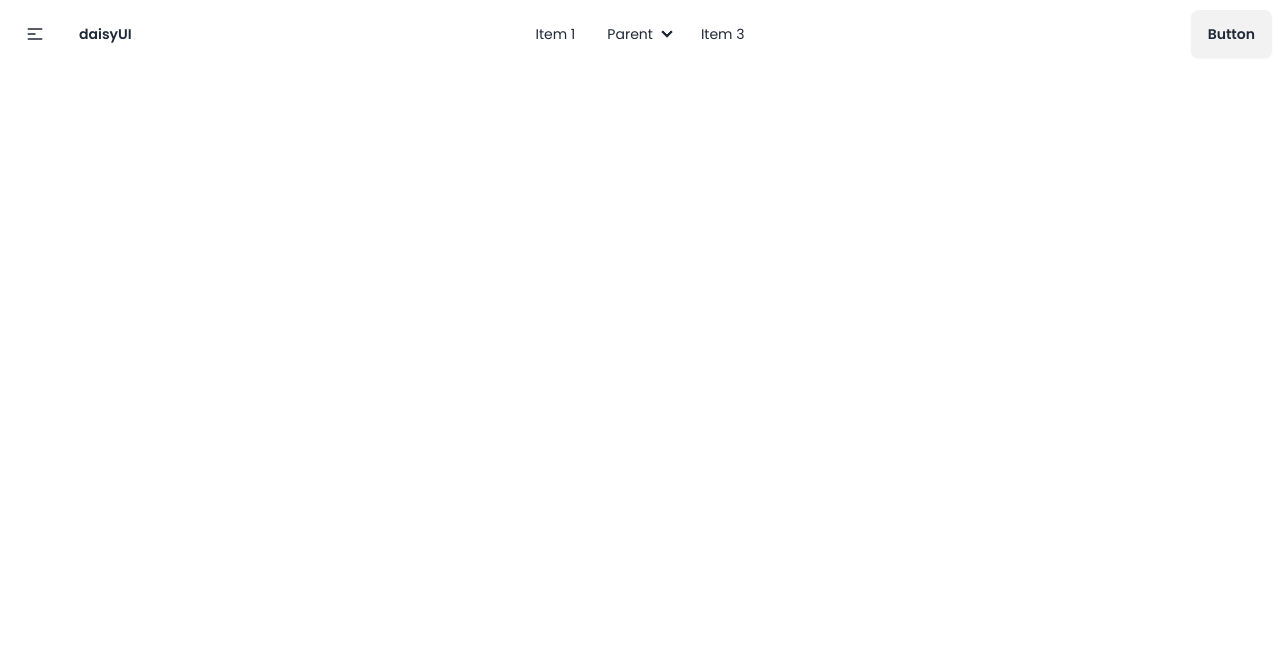
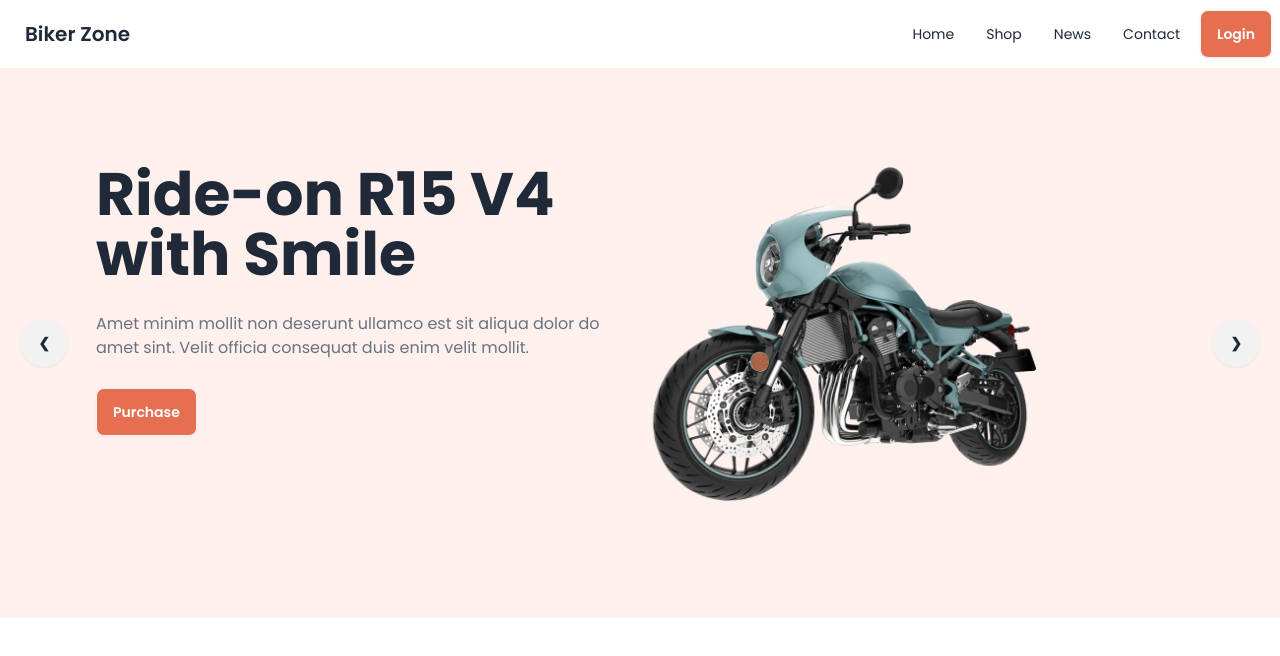
Before and after one commit to tonmoy-sutradhar/Bike-showroom-website, a plain HTML site: page index.html in a window 1280 px wide. Drawn offline with nearby package versions, Linux system fonts and the light colour scheme.

Commit message:
Header section done.

```diff
--- a/index.html
+++ b/index.html
@@ -1,12 +1,12 @@
 <!DOCTYPE html>
-<html lang="en">
+<html lang="en" data-theme="light">
   <head>
     <meta charset="UTF-8" />
     <meta name="viewport" content="width=device-width, initial-scale=1.0" />
     <title>Bike showroom</title>
 
     <!-- Light theme -->
-    <html data-theme="light"></html>
+    <!-- <html data-theme="light"></html> -->
     <!-- Poppins font style -->
     <link rel="preconnect" href="https://fonts.googleapis.com" />
     <link rel="preconnect" href="https://fonts.gstatic.com" crossorigin />
@@ -29,14 +29,29 @@
         font-family: "Poppins", sans-serif;
       }
     </style>
+
+    <!--  /* Tailwind script */ -->
+    <script>
+      tailwind.config = {
+        theme: {
+          extend: {
+            colors: {
+              clifford: "#da373d",
+              "bike-primary": "#E76F51",
+              "bike-primary-bg": "#E76F511A",
+            },
+          },
+        },
+      };
+    </script>
   </head>
 
   <body class="font-poppins">
     <!-- Header section -->
-    <header>
+    <header class="md:container mx-auto">
       <nav>
         <div class="navbar bg-base-100">
-          <div class="navbar-start">
+          <div class="flex-1">
             <div class="dropdown">
               <div tabindex="0" role="button" class="btn btn-ghost lg:hidden">
                 <svg
@@ -58,43 +73,121 @@
                 tabindex="0"
                 class="menu menu-sm dropdown-content bg-base-100 rounded-box z-[1] mt-3 w-52 p-2 shadow"
               >
-                <li><a>Item 1</a></li>
-                <li>
-                  <a>Parent</a>
-                  <ul class="p-2">
-                    <li><a>Submenu 1</a></li>
-                    <li><a>Submenu 2</a></li>
-                  </ul>
-                </li>
-                <li><a>Item 3</a></li>
+                <li><a>Home</a></li>
+                <li><a>Shop</a></li>
+                <li><a>News</a></li>
+                <li><a>Contact</a></li>
               </ul>
             </div>
-            <a class="btn btn-ghost text-xl">daisyUI</a>
+            <a class="btn btn-ghost text-xl">Biker Zone</a>
           </div>
           <div class="navbar-center hidden lg:flex">
             <ul class="menu menu-horizontal px-1">
-              <li><a>Item 1</a></li>
-              <li>
-                <details>
-                  <summary>Parent</summary>
-                  <ul class="p-2">
-                    <li><a>Submenu 1</a></li>
-                    <li><a>Submenu 2</a></li>
-                  </ul>
-                </details>
-              </li>
-              <li><a>Item 3</a></li>
+              <li><a>Home</a></li>
+              <li><a>Shop</a></li>
+              <li><a>News</a></li>
+              <li><a>Contact</a></li>
             </ul>
           </div>
-          <div class="navbar-end">
-            <a class="btn">Button</a>
+          <div class="">
+            <a class="btn bg-bike-primary text-white">Login</a>
           </div>
         </div>
       </nav>
+
+      <!-- Slider carousel -->
+      <div class="carousel w-full lg:h-[550px] bg-bike-primary-bg">
+        <!-- slide 1 -->
+        <div id="slide1" class="carousel-item relative w-full">
+          <div class="flex flex-col lg:flex-row p-12 lg:p-24">
+            <!-- Text div -->
+            <div class="space-y-7 flex-1">
+              <h1 class="text-6xl font-bold">
+                Ride-on R15 V4 <br />
+                with Smile
+              </h1>
+              <p class="text-gray-500">
+                Amet minim mollit non deserunt ullamco est sit aliqua dolor do
+                amet sint. Velit officia consequat duis enim velit mollit.
+              </p>
+              <button class="btn bg-bike-primary text-white">Purchase</button>
+            </div>
+
+            <!-- Image div -->
+            <div class="flex-1">
+              <img src="images/slider/bike1.png" class="w-[400px]" />
+            </div>
+          </div>
+          <div
+            class="absolute left-5 right-5 top-1/2 flex -translate-y-1/2 transform justify-between"
+          >
+            <a href="#slide3" class="btn btn-circle">❮</a>
+            <a href="#slide2" class="btn btn-circle">❯</a>
+          </div>
+        </div>
+
+        <!-- slide 2 -->
+        <div id="slide2" class="carousel-item relative w-full">
+          <div class="flex flex-col lg:flex-row p-12 lg:p-24">
+            <!-- Text div -->
+            <div class="space-y-7 flex-1">
+              <h1 class="text-6xl font-bold">
+                Ride-on R15 V4 <br />
+                with Smile
+              </h1>
+              <p class="text-gray-500">
+                Amet minim mollit non deserunt ullamco est sit aliqua dolor do
+                amet sint. Velit officia consequat duis enim velit mollit.
+              </p>
+              <button class="btn bg-bike-primary text-white">Purchase</button>
+            </div>
+
+            <!-- Image div -->
+            <div class="flex-1">
+              <img src="images/slider/bike2.png" class="w-[400px]" />
+            </div>
+          </div>
+          <div
+            class="absolute left-5 right-5 top-1/2 flex -translate-y-1/2 transform justify-between"
+          >
+            <a href="#slide1" class="btn btn-circle">❮</a>
+            <a href="#slide3" class="btn btn-circle">❯</a>
+          </div>
+        </div>
+
+        <!-- slide 3 -->
+        <div id="slide3" class="carousel-item relative w-full">
+          <div class="flex flex-col lg:flex-row p-12 lg:p-24">
+            <!-- Text div -->
+            <div class="space-y-7 flex-1">
+              <h1 class="text-6xl font-bold">
+                Ride-on R15 V4 <br />
+                with Smile
+              </h1>
+              <p class="text-gray-500">
+                Amet minim mollit non deserunt ullamco est sit aliqua dolor do
+                amet sint. Velit officia consequat duis enim velit mollit.
+              </p>
+              <button class="btn bg-bike-primary text-white">Purchase</button>
+            </div>
+
+            <!-- Image div -->
+            <div class="flex-1">
+              <img src="images/slider/bike3.png" class="w-[400px]" />
+            </div>
+          </div>
+          <div
+            class="absolute left-5 right-5 top-1/2 flex -translate-y-1/2 transform justify-between"
+          >
+            <a href="#slide2" class="btn btn-circle">❮</a>
+            <a href="#slide1" class="btn btn-circle">❯</a>
+          </div>
+        </div>
+      </div>
     </header>
 
     <!-- Main section -->
-    <main></main>
+    <main class="md:container mx-auto"></main>
 
     <!-- Footer section -->
     <footer></footer>
--- /dev/null
+++ b/tailwind.config.js
@@ -0,0 +1,8 @@
+/** @type {import('tailwindcss').Config} */
+module.exports = {
+  content: ["./src/**/*.{html,js}"],
+  theme: {
+    extend: {},
+  },
+  plugins: [],
+};
```
